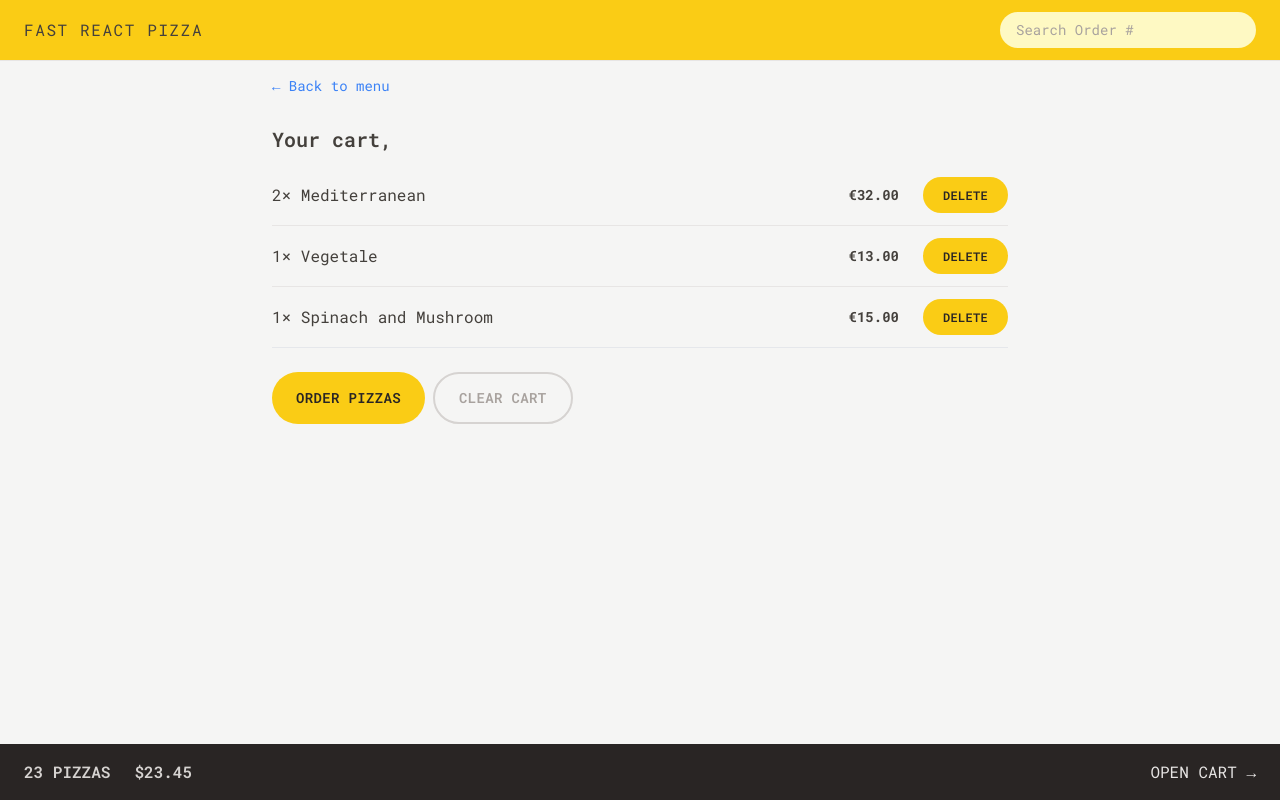
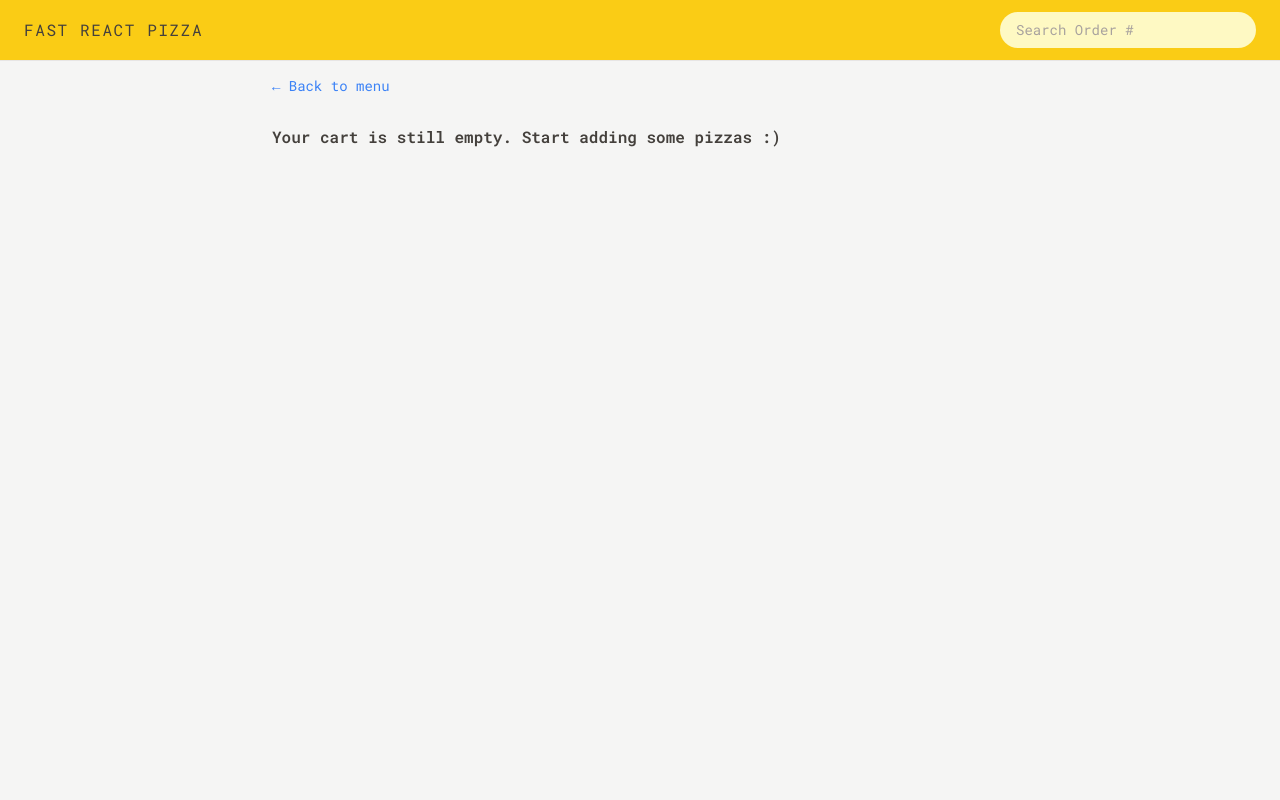
Before and after one commit to Ping160Fps50/fast-react-pizza, a React (Vite) app: page /cart in a window 1280 px wide. Built offline with nearby package versions, Linux system fonts and the light colour scheme.

Commit message:
added delete btn and make some optimization

```diff
--- a/package.json
+++ b/package.json
@@ -15,6 +15,7 @@
     "prop-types": "^15.8.1",
     "react": "^18.3.1",
     "react-dom": "^18.3.1",
+    "react-intersection-observer": "^9.14.1",
     "react-redux": "^9.2.0",
     "react-router-dom": "^6.28.1"
   },
--- a/src/features/cart/Cart.jsx
+++ b/src/features/cart/Cart.jsx
@@ -1,35 +1,20 @@
+import { useDispatch, useSelector } from "react-redux";
+import { clearCart, getCart } from "./cartSlice";
 import LinkButton from "../../ui/LinkButton";
 import CartItem from "./CartItem";
 import Button from "../../ui/Button";
-import { useSelector } from "react-redux";
-
-const fakeCart = [
-  {
-    pizzaId: 12,
-    name: "Mediterranean",
-    quantity: 2,
-    unitPrice: 16,
-    totalPrice: 32,
-  },
-  {
-    pizzaId: 6,
-    name: "Vegetale",
-    quantity: 1,
-    unitPrice: 13,
-    totalPrice: 13,
-  },
-  {
-    pizzaId: 11,
-    name: "Spinach and Mushroom",
-    quantity: 1,
-    unitPrice: 15,
-    totalPrice: 15,
-  },
-];
+import EmptyCart from "./EmptyCart";
 
 function Cart() {
-  const cart = fakeCart;
+  const cart = useSelector(getCart);
   const username = useSelector((store) => store.user.username);
+  const dispatch = useDispatch();
+
+  function handleClearCart() {
+    dispatch(clearCart());
+  }
+
+  if (!cart.length) return <EmptyCart />;
 
   return (
     <div className="px-4 py-3">
@@ -44,7 +29,9 @@ function Cart() {
         <Button type="primary" path="/order/new">
           Order pizzas
         </Button>
-        <Button type="secondary">Clear cart</Button>
+        <Button type="secondary" onClick={handleClearCart}>
+          Clear cart
+        </Button>
       </div>
     </div>
   );
--- a/src/features/cart/CartItem.jsx
+++ b/src/features/cart/CartItem.jsx
@@ -1,6 +1,6 @@
-import Button from "../../ui/Button";
 import { formatCurrency } from "../../utils/helpers";
 import PropTypes from "prop-types";
+import DeleteItem from "./DeleteItem";
 
 CartItem.propTypes = {
   item: PropTypes.object.isRequired,
@@ -10,13 +10,13 @@ function CartItem({ item }) {
   const { pizzaId, name, quantity, totalPrice } = item;
 
   return (
-    <li className="py-3 sm:flex sm:justify-between items-center">
+    <li className="items-center py-3 sm:flex sm:justify-between">
       <p className="mb-1 sm:mb-0">
         {quantity}&times; {name}
       </p>
       <div className="flex items-center justify-between sm:gap-6">
         <p className="text-sm font-bold">{formatCurrency(totalPrice)}</p>
-        <Button type="small">Delete</Button>
+        <DeleteItem pizzaId={pizzaId} />
       </div>
     </li>
   );
--- a/src/features/cart/CartOverview.jsx
+++ b/src/features/cart/CartOverview.jsx
@@ -1,11 +1,17 @@
+import { useSelector } from "react-redux";
 import { Link } from "react-router-dom";
+import { getTotalCartPrice, getTotalCartQuantity } from "./cartSlice";
+import { formatCurrency } from "../../utils/helpers";
 
 function CartOverview() {
+  const totalCartQuantity = useSelector(getTotalCartQuantity);
+  const totalCartPrice = useSelector(getTotalCartPrice);
+  if(!totalCartQuantity) return null;
   return (
     <div className="flex items-center justify-between bg-stone-800 px-4 py-4 text-sm uppercase text-stone-200 sm:px-6 md:text-base">
       <p className="space-x-4 font-semibold text-stone-300 sm:space-x-6">
-        <span>23 pizzas</span>
-        <span>$23.45</span>
+        <span>{totalCartQuantity} pizzas</span>
+        <span>{formatCurrency(totalCartPrice)}</span>
       </p>
       <Link to="/cart">Open cart &rarr;</Link>
     </div>
--- /dev/null
+++ b/src/features/cart/DeleteItem.jsx
@@ -0,0 +1,23 @@
+import { useDispatch } from "react-redux";
+import Button from "../../ui/Button";
+import { deleteItem } from "./cartSlice";
+import PropTypes from "prop-types";
+
+DeleteItem.propTypes = {
+  pizzaId: PropTypes.number.isRequired,
+};
+
+function DeleteItem({ pizzaId }) {
+  const dispatch = useDispatch();
+
+  function handleDeleteItem() {
+    dispatch(deleteItem(pizzaId));
+  }
+  return (
+    <Button type="small" onClick={handleDeleteItem}>
+      Delete
+    </Button>
+  );
+}
+
+export default DeleteItem;
--- a/src/features/cart/EmptyCart.jsx
+++ b/src/features/cart/EmptyCart.jsx
@@ -1,11 +1,13 @@
-import { Link } from 'react-router-dom';
+import LinkButton from "../../ui/LinkButton";
 
 function EmptyCart() {
   return (
-    <div>
-      <Link to="/menu">&larr; Back to menu</Link>
+    <div className="px-4 py-3">
+      <LinkButton path="/menu">&larr; Back to menu</LinkButton>
 
-      <p>Your cart is still empty. Start adding some pizzas :)</p>
+      <p className="font-semibold mt-7">
+        Your cart is still empty. Start adding some pizzas :)
+      </p>
     </div>
   );
 }
--- a/src/features/cart/cartSlice.js
+++ b/src/features/cart/cartSlice.js
@@ -1,15 +1,7 @@
 import { createSlice } from "@reduxjs/toolkit";
 
 const initialState = {
-  cart: [
-    {
-      pizzaId: 12,
-      name: "MMD",
-      quantity: 2,
-      unitPrice: 16,
-      totalPrice: 32,
-    },
-  ],
+  cart: [],
 };
 
 const cartSlice = createSlice({
@@ -48,3 +40,14 @@ export const {
 } = cartSlice.actions;
 
 export default cartSlice.reducer;
+
+export const getCart = (store) => store.cart.cart;
+
+export const getCurrentQuantityById = (id) => (store) =>
+  store.cart.cart.find((item) => item.pizzaId === id)?.quantity ?? 0;
+
+export const getTotalCartQuantity = (store) =>
+  store.cart.cart.reduce((sum, item) => sum + item.quantity, 0);
+
+export const getTotalCartPrice = (store) =>
+  store.cart.cart.reduce((sum, item) => sum + item.totalPrice, 0);
--- a/src/features/menu/MenuItem.jsx
+++ b/src/features/menu/MenuItem.jsx
@@ -1,22 +1,58 @@
+import { useDispatch, useSelector } from "react-redux";
+import { formatCurrency } from "../../utils/helpers";
+import { addItem, getCurrentQuantityById } from "../cart/cartSlice";
 import Button from "../../ui/Button";
-import { formatCurrency } from "../../utils/helpers";
+import LazyImage from "../../ui/LazyImage";
 import PropTypes from "prop-types";
+import DeleteItem from "../cart/DeleteItem";
 
 MenuItem.propTypes = {
   pizza: PropTypes.object.isRequired,
 };
+
 function MenuItem({ pizza }) {
   const { id, name, unitPrice, ingredients, soldOut, imageUrl } = pizza;
+  const currentQuantity = useSelector(getCurrentQuantityById(id));
+  const dispatch = useDispatch();
+  const isInCart = currentQuantity > 0;
+
+  function handleAddItem() {
+    const newPizza = {
+      pizzaId: id,
+      name,
+      quantity: 1,
+      unitPrice,
+      totalPrice: unitPrice,
+    };
+    dispatch(addItem(newPizza));
+  }
 
   return (
     <li className="flex gap-4 py-2">
-      <img src={imageUrl} alt={name} className={`h-28 md:h-32 object-cover ${soldOut ? "opacity-70 grayscale" : ""}`}/>
-      <div className="flex flex-col grow">
+      <LazyImage
+        src={imageUrl}
+        alt={name}
+        styles={`h-28 object-cover md:h-32 ${soldOut ? "opacity-70 grayscale" : ""}`}
+      />
+      <div className="flex grow flex-col">
         <h2 className="font-medium">{name}</h2>
-        <p className="text-stone-500 italic text-s capitalize">{ingredients.join(", ")}</p>
+        <p className="text-s capitalize italic text-stone-500">
+          {ingredients.join(", ")}
+        </p>
         <div className="mt-auto flex items-center justify-between">
-          {!soldOut ? <p className="text-sm">{formatCurrency(unitPrice)}</p> : <p className="text-sm font-medium uppercase text-stone-400">Sold out</p>}
-          <Button type="small">Add To Cart</Button>
+          {!soldOut ? (
+            <p className="text-sm">{formatCurrency(unitPrice)}</p>
+          ) : (
+            <p className="text-sm font-medium uppercase text-stone-400">
+              Sold out
+            </p>
+          )}
+          {isInCart && <DeleteItem pizzaId={id} />}
+          {!soldOut && !isInCart && (
+            <Button type="small" onClick={handleAddItem}>
+              Add To Cart
+            </Button>
+          )}
         </div>
       </div>
     </li>
--- a/src/features/user/CreateUser.jsx
+++ b/src/features/user/CreateUser.jsx
@@ -17,7 +17,7 @@ function CreateUser() {
   }
 
   return (
-    <form onSubmit={handleSubmit}>
+    <form onSubmit={handleSubmit} id="username">
       <p className="mb-4 text-sm text-stone-600">
         👋 Welcome! Please start by telling us your name:
       </p>
--- a/src/index.css
+++ b/src/index.css
@@ -46,3 +46,12 @@
     }
   }
 }
+
+.lazy-image {
+  opacity: 0;
+  transition: opacity 0.3s;
+}
+
+.lazy-image.loaded {
+  opacity: 1;
+}
--- a/src/ui/Button.jsx
+++ b/src/ui/Button.jsx
@@ -7,10 +7,11 @@ Button.propTypes = {
   disabled: PropTypes.bool,
   path: PropTypes.string,
   type: PropTypes.string,
+  onClick: PropTypes.func,
 };
 
 //reusable button
-function Button({ children, disabled, path, type }) {
+function Button({ children, disabled, path, type, onClick }) {
   const base =
     "text-sm inline-block rounded-full bg-yellow-400 font-semibold uppercase tracking-wide text-stone-800 transition-colors duration-300 ease-in-out hover:bg-yellow-300 focus:outline-none focus:ring focus:ring-yellow-300 focus:ring-offset-2 disabled:cursor-not-allowed";
   const buttonStyles = {
@@ -26,8 +27,20 @@ function Button({ children, disabled, path, type }) {
       </Link>
     );
   }
+  if (onClick) {
+    return (
+      <button
+        type="submit"
+        onClick={onClick}
+        disabled={disabled}
+        className={buttonStyles[type]}
+      >
+        {children}
+      </button>
+    );
+  }
   return (
-    <button disabled={disabled} className={buttonStyles[type]}>
+    <button type="submit" disabled={disabled} className={buttonStyles[type]}>
       {children}
     </button>
   );
--- /dev/null
+++ b/src/ui/LazyImage.jsx
@@ -0,0 +1,42 @@
+import { useState, useEffect } from "react";
+import { useInView } from "react-intersection-observer";
+import PropTypes from "prop-types";
+import placeholderImage from "../pictures/R.jpg";
+
+LazyImage.propTypes = {
+  src: PropTypes.string.isRequired,
+  alt: PropTypes.string.isRequired,
+  styles: PropTypes.string.isRequired,
+};
+
+function LazyImage({ src, alt, styles }) {
+  const [loaded, setLoaded] = useState(false);
+  const [showPlaceholder, setShowPlaceholder] = useState(true);
+  const { ref, inView } = useInView({
+    triggerOnce: true,
+    threshold: 0.1,
+  });
+
+  useEffect(() => {
+    if (inView) {
+      const timer = setTimeout(() => {
+        setShowPlaceholder(false);
+      }, 1000); // 2 seconds delay
+
+      return () => clearTimeout(timer);
+    }
+  }, [inView]);
+
+  return (
+    <div ref={ref} className="lazy-image-wrapper">
+      <img
+        src={showPlaceholder ? placeholderImage : src}
+        alt={alt}
+        onLoad={() => setLoaded(true)}
+        className={`lazy-image ${styles} ${loaded ? "loaded" : ""}`}
+      />
+    </div>
+  );
+}
+
+export default LazyImage;
```
Also changed, not shown: src/pictures/R.jpg (added), 1 other file (tests, documents, lock files or other folders).
